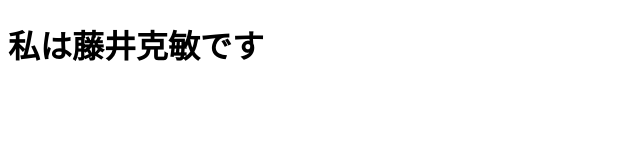
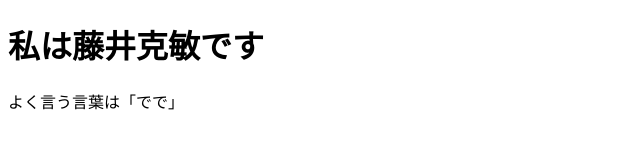
Before and after one commit to Frakto01200/gitPractice, a plain HTML site: page index.html in a window 1280 px wide. Shown: the whole page, without its empty margins (0-640 px from the left). Drawn offline with Linux system fonts and the light colour scheme.

Commit message:
二回目のコミット

```diff
--- a/index.html
+++ b/index.html
@@ -6,5 +6,6 @@
      git練習
     </title>
     <h1>私は藤井克敏です</h1>
+    <p>よく言う言葉は「でで」</p>
 </head>
 </html>
```
